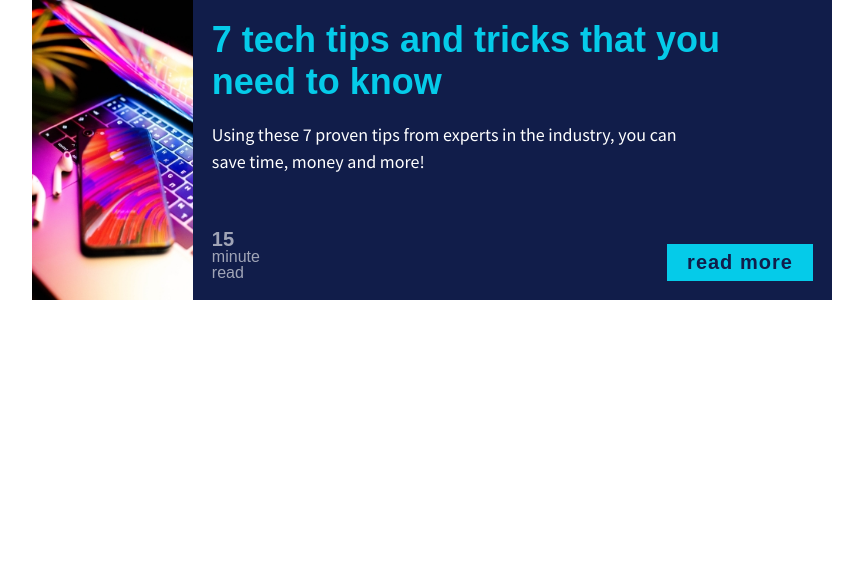
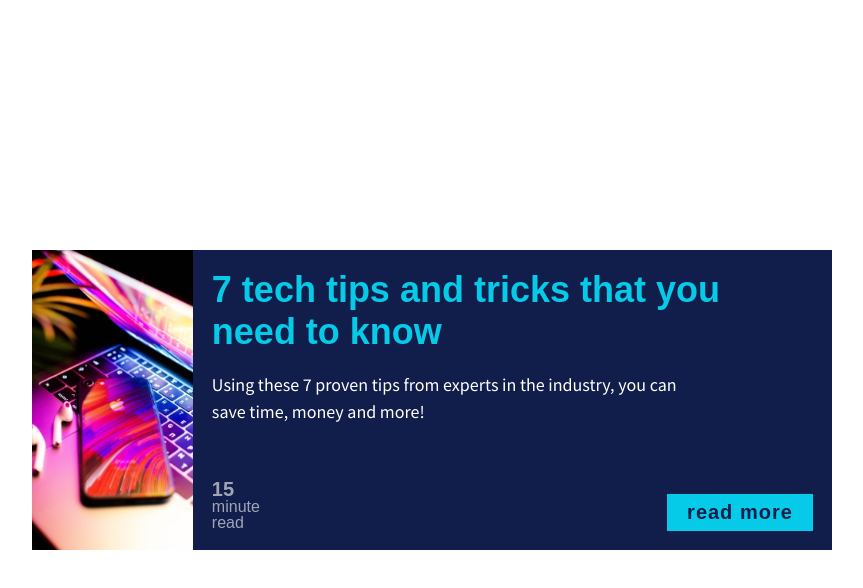
Before and after one commit to klezi10/card-component, a plain HTML site: page index.html in a window 1280 px wide. Shown: the whole page, without its empty margins (208-1071 px from the left). Drawn offline with Linux system fonts and the light colour scheme; a web font is replaced by a local one.

Commit message:
centered card

```diff
--- a/css/style.css
+++ b/css/style.css
@@ -1,7 +1,9 @@
-html,
 body {
   margin: 0;
-  padding: 0;
+  min-height: 100vh;
+  display: flex;
+  justify-content: center;
+  align-items: center;
 }
 
 .card {
```
